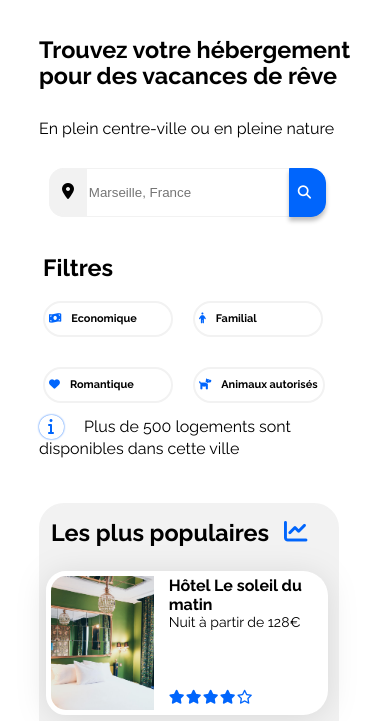
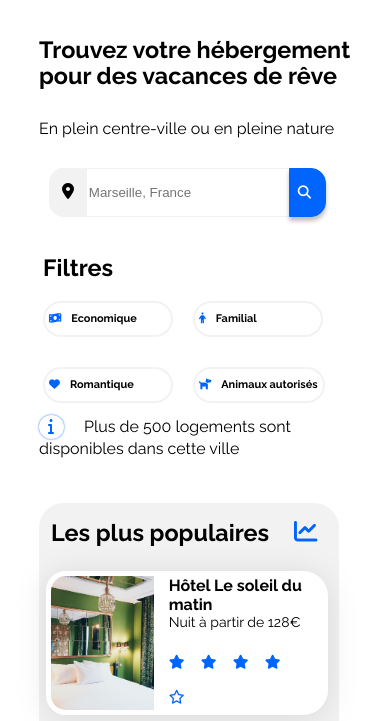
Before and after one commit to Nightishes/Projet-2-Booki, a plain HTML site: page index.html in a window 390 px wide. Shown: the part 123-844 px from the top of the page. Drawn offline with Linux system fonts and the light colour scheme.

Commit message:
Add files via upload

```diff
--- a/style.css
+++ b/style.css
@@ -743,4 +743,8 @@ footer div{
     nav > a {
         padding: 0.6em;
     }
+
+    .regroupement-offre i {
+        padding-right: 20px;
+    }
 }
```
